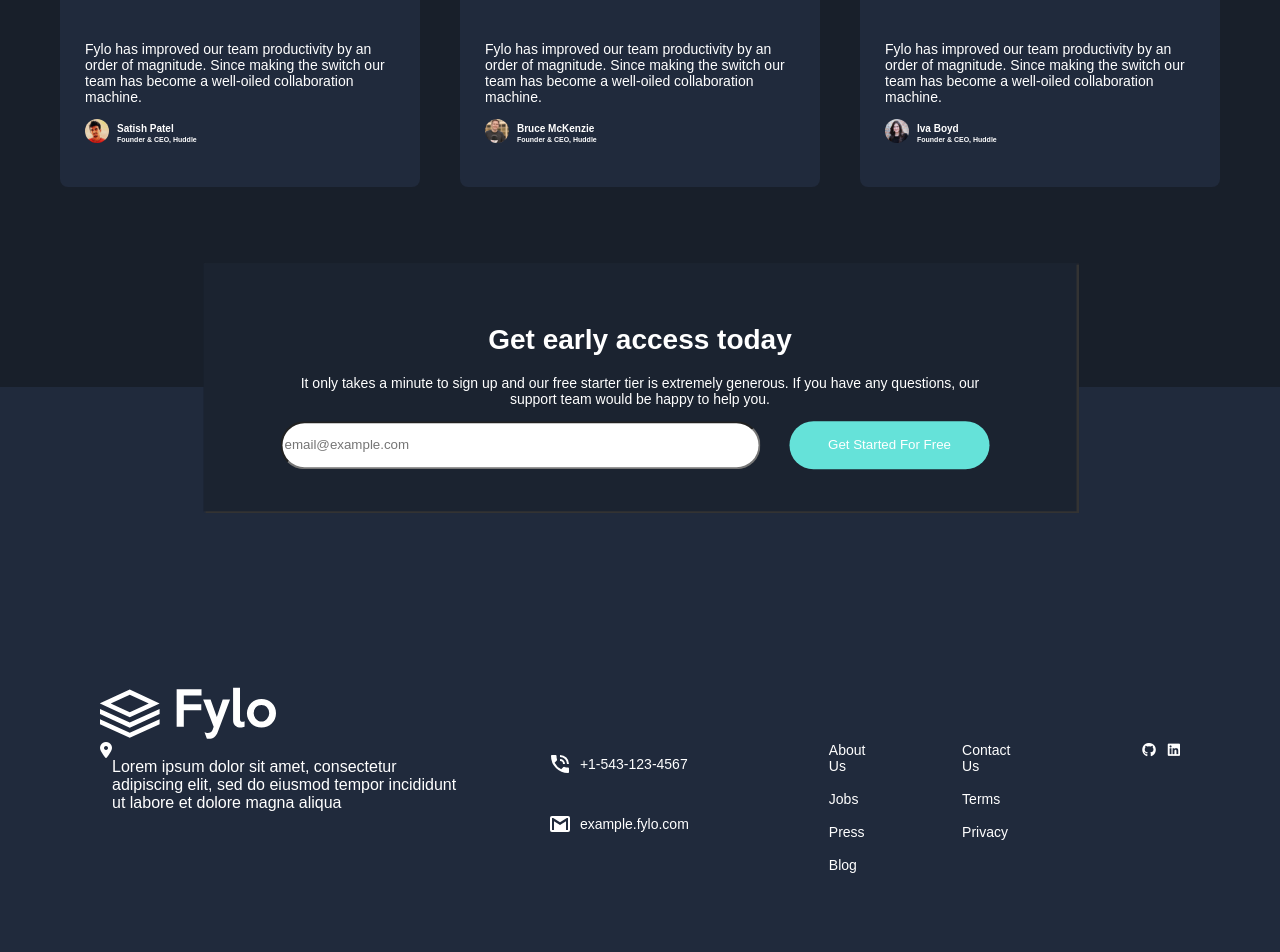
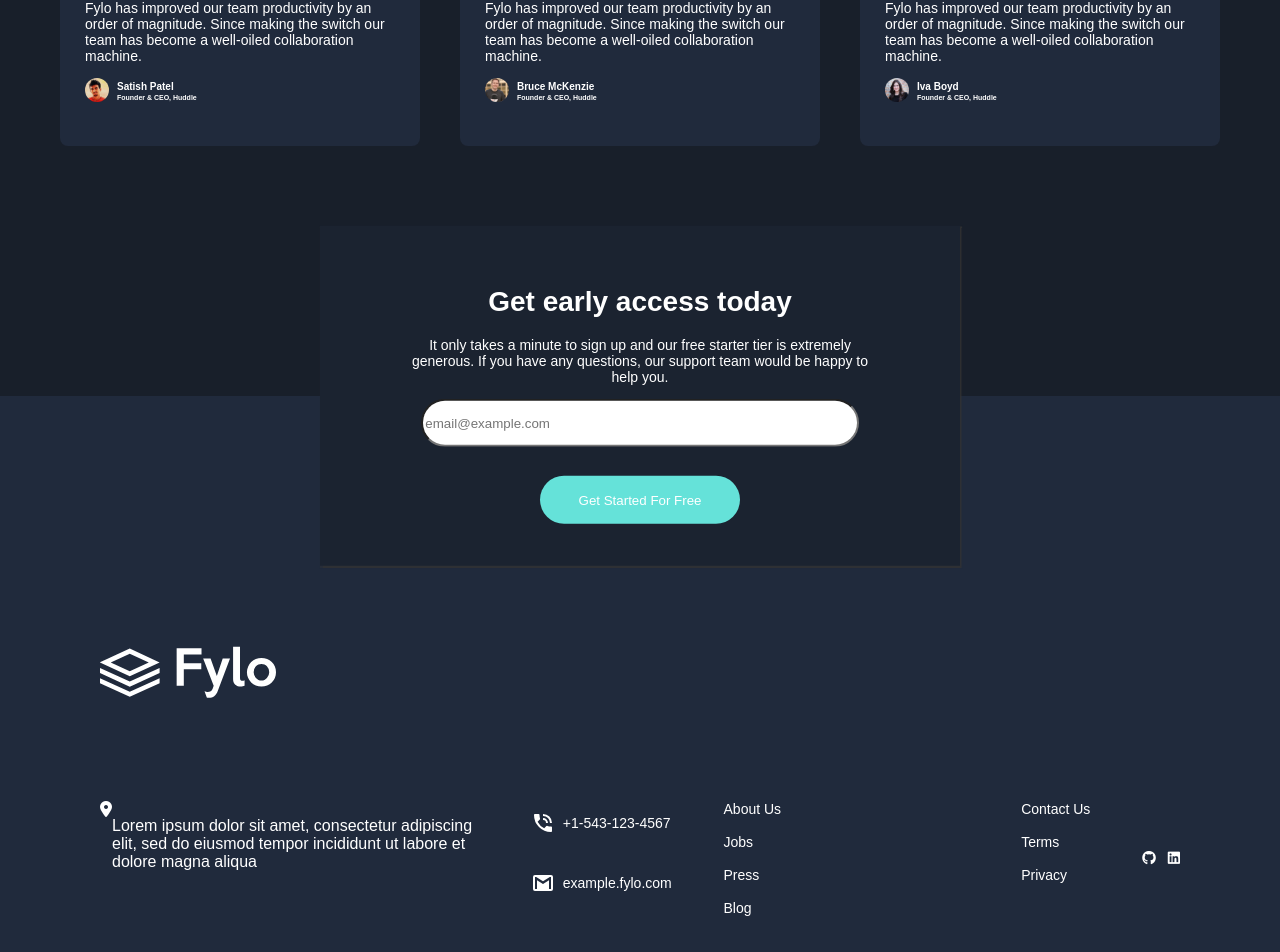
Before and after one commit to lioramar55/pixel-perfect, a Vue app: page / in a window 1280 px wide. Shown: the part 2362-3314 px from the top of the page. Built offline with nearby package versions, Linux system fonts and the light colour scheme; a web font is replaced by a local one.

Commit message:
looks more responsive

```diff
--- a/src/scss/basic/_mq.scss
+++ b/src/scss/basic/_mq.scss
@@ -1,18 +1,67 @@
 @media (min-width: 200px) {
   header {
     padding: 18px 20px;
+  }
+  .get-started-form {
+    padding: 16px 32px;
 
-    .main-header {
+    form > * {
+      width: 90%;
+    }
+  }
+  .main-footer {
+    .footer-logo {
+      margin-left: 20px;
+    }
+  }
+  footer {
+    padding: 20px;
+    flex-direction: column;
+    nav {
+      flex-direction: column;
+      ul {
+        list-style: none;
+        padding: 0;
+        margin: 0;
+      }
+      .first-nav {
+        margin-bottom: 30px;
+      }
+    }
+    .social {
+      align-self: center;
     }
   }
 }
 @media (min-width: 800px) {
   header {
     padding: 44px 80px;
-    .main-header {
-    }
   }
   .hero-img {
     height: 534px;
   }
+  .get-started-form {
+    padding: 42px 77px;
+
+    form {
+      justify-content: space-between;
+      flex-direction: row;
+    }
+  }
+  .main-footer {
+    .footer-logo {
+      margin-left: 100px;
+    }
+  }
+  footer {
+    flex-direction: row;
+    padding: 100px;
+    nav {
+      flex-direction: row;
+      gap: 10rem;
+      .first-nav {
+        margin-bottom: 0;
+      }
+    }
+  }
 }
--- a/src/scss/components/_footer.scss
+++ b/src/scss/components/_footer.scss
@@ -1,20 +1,19 @@
 .main-footer {
   background-color: $footerBG;
   display: flex;
-  padding: 100px;
   flex-direction: column;
+
   footer {
     display: flex;
     justify-content: space-between;
+    gap: 30px;
     .footer-info {
       display: flex;
       width: 379px;
       height: 72px;
       font-size: 16px;
-      margin-right: 80px;
     }
     .contact-info {
-      margin-right: 140px;
       .phone {
         margin-bottom: 16px;
       }
@@ -28,9 +27,6 @@
     nav {
       display: flex;
       ul {
-        list-style: none;
-        padding: 0;
-        margin: 0;
         display: flex;
         flex-direction: column;
         gap: 17px;
@@ -40,9 +36,6 @@
       }
       .first-nav {
         margin-right: 80px;
-      }
-      .second-nav {
-        margin-right: 116px;
       }
     }
     .social {
--- a/src/scss/components/_get-started.scss
+++ b/src/scss/components/_get-started.scss
@@ -4,21 +4,25 @@
   flex-direction: column;
   justify-content: space-between;
   position: relative;
-  height: 400px;
+  height: 500px;
   .get-started-form {
     position: absolute;
     left: 50%;
     top: 50%;
-    width: 873px;
+    max-width: 873px;
     transform: translate(-50%, -50%);
     background-color: #1b2330;
-    padding: 42px 77px;
-    box-shadow: 1px 1px 1px 1px #333;
+    box-shadow: 1px 1px 1px 1px rgba(51, 51, 51, 0.8);
     form {
       display: flex;
+      justify-content: space-between;
+      flex-wrap: wrap;
+      justify-content: center;
       gap: 29px;
+      width: 100%;
+      margin: 0 auto;
       input {
-        width: 480px;
+        max-width: 480px;
         height: 48px;
         border-radius: 1.5rem;
       }
@@ -28,13 +32,13 @@
         cursor: pointer;
         border: none;
         color: $neutral;
-        width: 200px;
+        max-width: 200px;
         height: 48px;
       }
     }
   }
   .spacer {
-    flex-basis: 200px;
+    flex-basis: 250px;
     background-color: $footerBG;
   }
 }
--- a/src/scss/components/_review-list.scss
+++ b/src/scss/components/_review-list.scss
@@ -1,10 +1,11 @@
 .review-list {
-  width: 1180px;
+  max-width: 1180px;
   display: flex;
   gap: 40px;
   margin: 0 auto;
   align-items: center;
   justify-content: center;
+  flex-wrap: wrap;
   margin-top: 50px;
   .review-preview {
     flex-basis: 360px;
--- a/src/scss/components/_stay-productive.scss
+++ b/src/scss/components/_stay-productive.scss
@@ -3,14 +3,17 @@
   margin: 0 auto;
   gap: 57px;
   padding: 0 100px;
+  justify-content: center;
   .illustration {
-    width: 614px;
-    flex-basis: 463px;
+    max-width: 563px;
+    img {
+      width: 100%;
+    }
   }
   .stay-productive-description {
     align-self: center;
 
-    flex-basis: 563px;
+    max-width: 463px;
     .demo-link {
       color: $cyan;
       .title {
```
